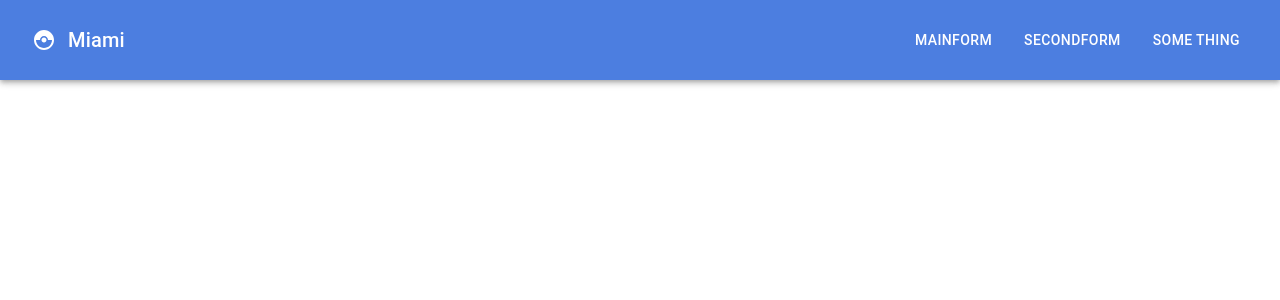
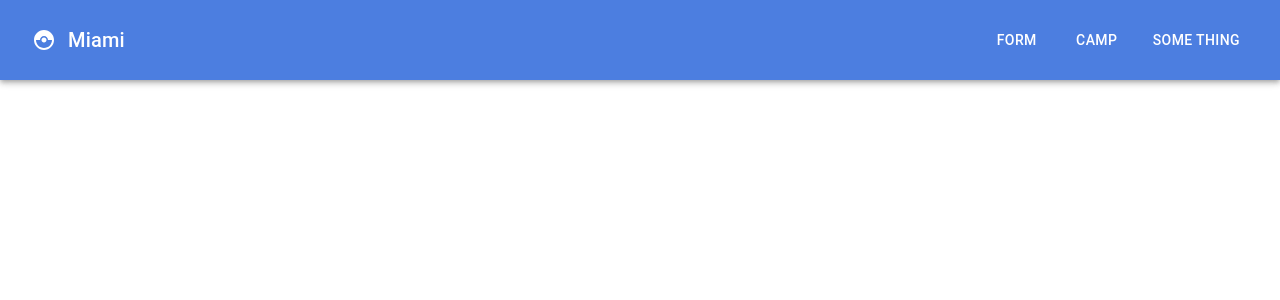
Before and after one commit to VadimLNN/react-miami-ts, a React (Vite) app: page / in a window 1280 px wide. Shown: the top 300 px of the page. Built offline with nearby package versions, Linux system fonts and the light colour scheme.

Commit message:
сокращение слов

```diff
--- a/src/components/Navbar/Navbar.tsx
+++ b/src/components/Navbar/Navbar.tsx
@@ -14,10 +14,10 @@ export default function Navbar() {
                 </Typography>
                 <Stack direction="row" spacing={2}>
                     <NavLink to="/mainForm">
-                        <Button color="inherit">MainForm</Button>
+                        <Button color="inherit">form</Button>
                     </NavLink>
-                    <NavLink to="/secondForm">
-                        <Button color="inherit">SecondForm</Button>
+                    <NavLink to="/campingSeasons">
+                        <Button color="inherit">camp</Button>
                     </NavLink>
                     <NavLink to="/">
                         <Button color="inherit">Some thing</Button>
```
